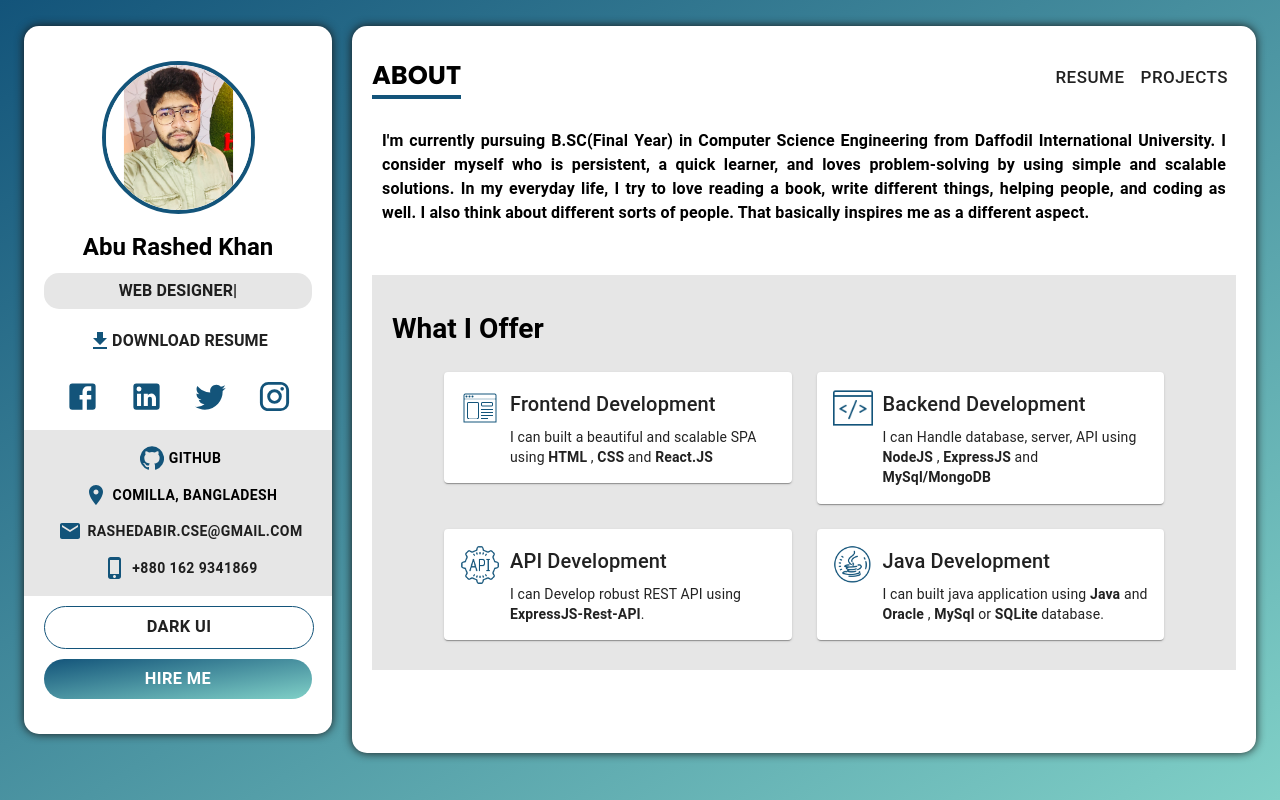
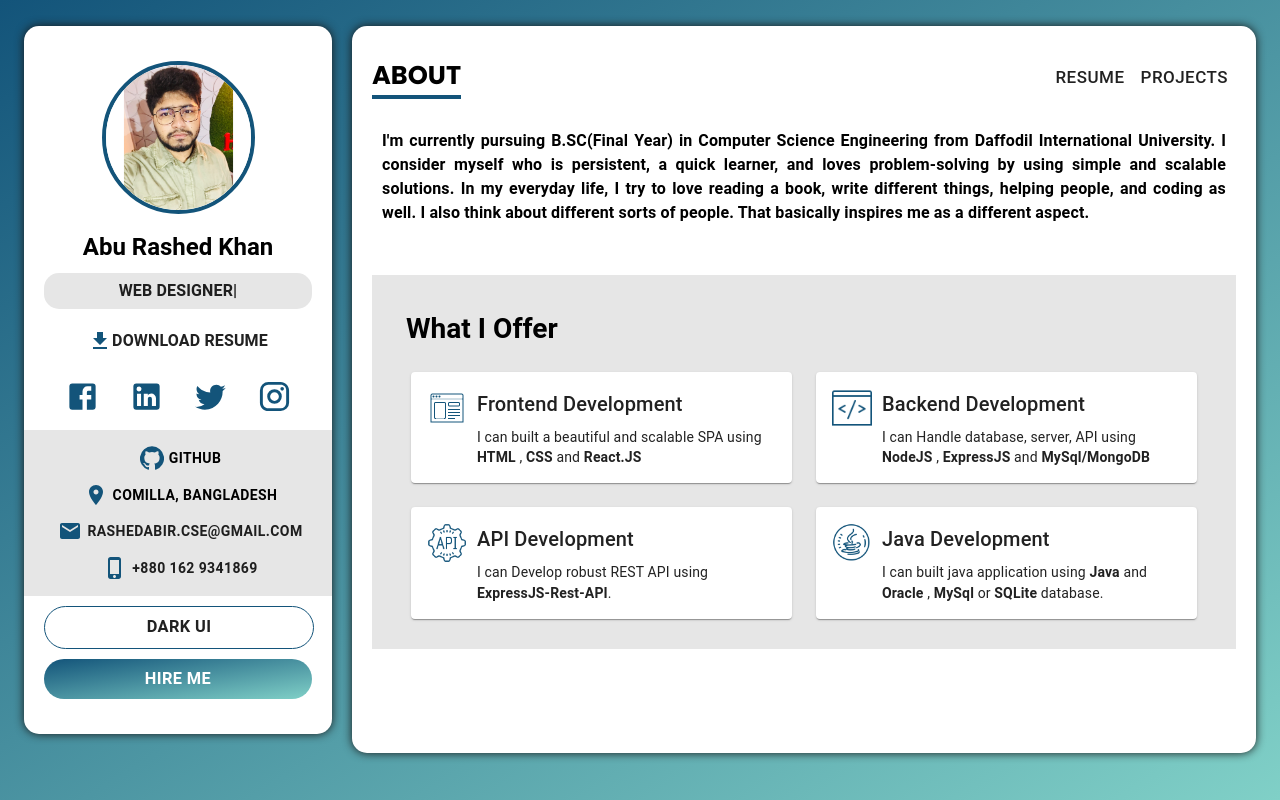
Before and after one commit to rashedabir/devs_portfolio, a React (Create React App) app: page / in a window 1280 px wide. Built offline with nearby package versions, Linux system fonts and the light colour scheme.

Commit message:
first commit

```diff
--- a/src/App.css
+++ b/src/App.css
@@ -311,14 +311,14 @@ a {
   margin-top: 30px;
 }
 .about_title {
-  padding: 10px 20px;
+  padding: 10px;
   font-weight: 800;
   padding-top: 20px;
   text-transform: capitalize;
 }
 .service {
   padding: 15px;
-  gap: 25px;
+  flex-grow: 1;
 }
 .service_card {
   display: flex;
@@ -517,6 +517,7 @@ a {
 }
 .project_card img{
   width: 100%;
+  height: 200px;
   border-radius: 10px;
   border: 1px solid #13547a;
   transition: transform 0.3s linear;
--- a/src/components/ServiceCard.jsx
+++ b/src/components/ServiceCard.jsx
@@ -9,7 +9,7 @@ import React from "react";
 
 function ServiceCard({ service, dark }) {
   return (
-    <Grid item xs={12} sm={5} md={5} lg={5} className="about_service_card">
+    <Grid item xs={12} sm={6} className="about_service_card">
       <Card
         style={
           dark ? { backgroundColor: "black" } : { backgroundColor: "white" }
--- a/src/screens/About.jsx
+++ b/src/screens/About.jsx
@@ -1,4 +1,4 @@
-import { Grid, Typography } from "@material-ui/core";
+import { Container, Grid, Typography } from "@material-ui/core";
 import React from "react";
 import api from "../assets/icons/api.png";
 import computer from "../assets/icons/computer.png";
@@ -97,16 +97,16 @@ function About({ dark }) {
           inspires me as a different aspect.
         </h4>
       </Typography>
-      <div className={dark ? "about_service_dark" : "about_service"}>
+      <Container className={dark ? "about_service_dark" : "about_service"}>
         <Typography variant="h5" className="about_title">
           <h3>what i offer</h3>
         </Typography>
-        <Grid container className="service" justify="center">
+        <Grid container className="service" spacing={3}>
           {service.map((service) => (
             <ServiceCard dark={dark} service={service} />
           ))}
         </Grid>
-      </div>
+      </Container>
     </motion.div>
   );
 }
```
